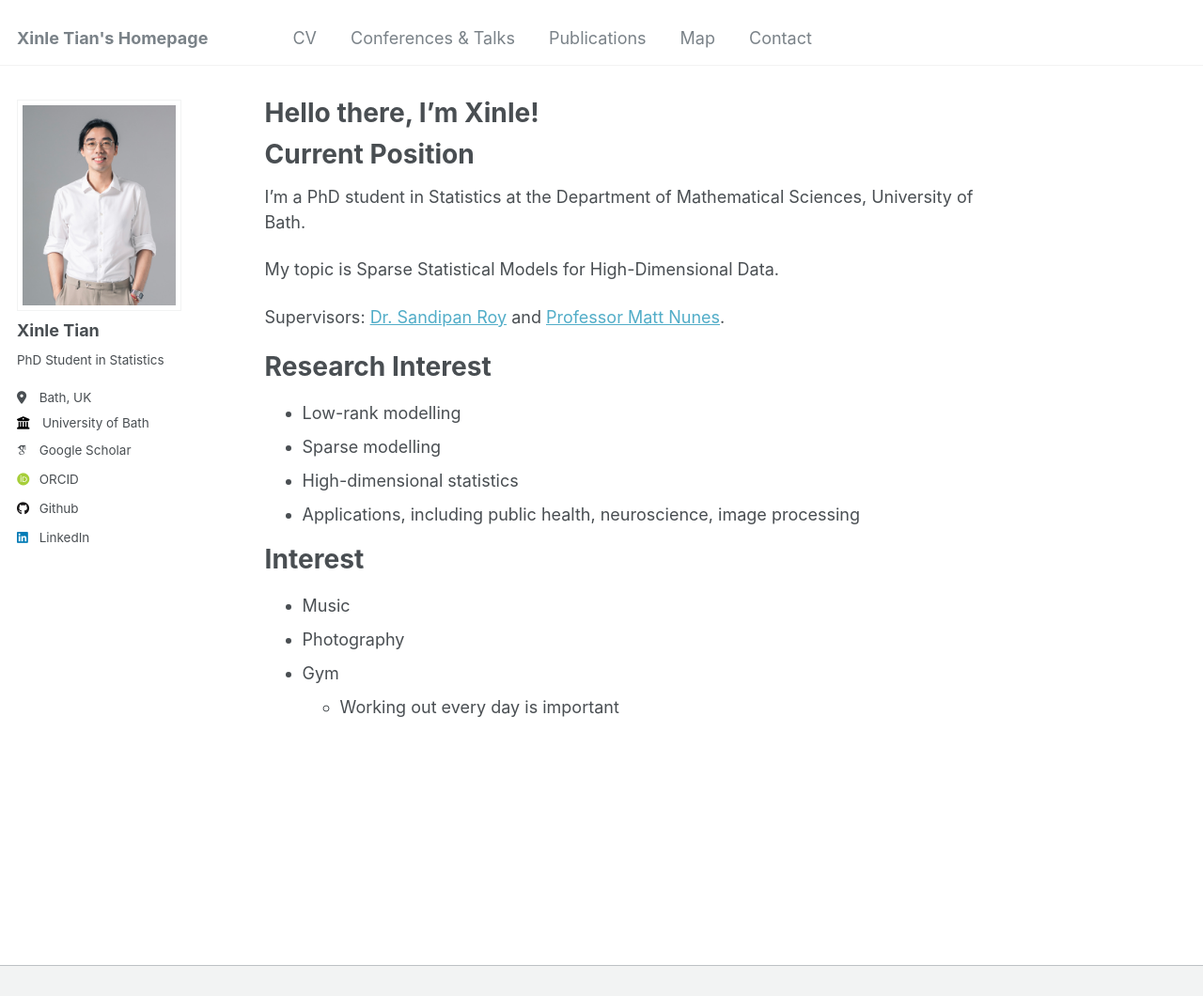
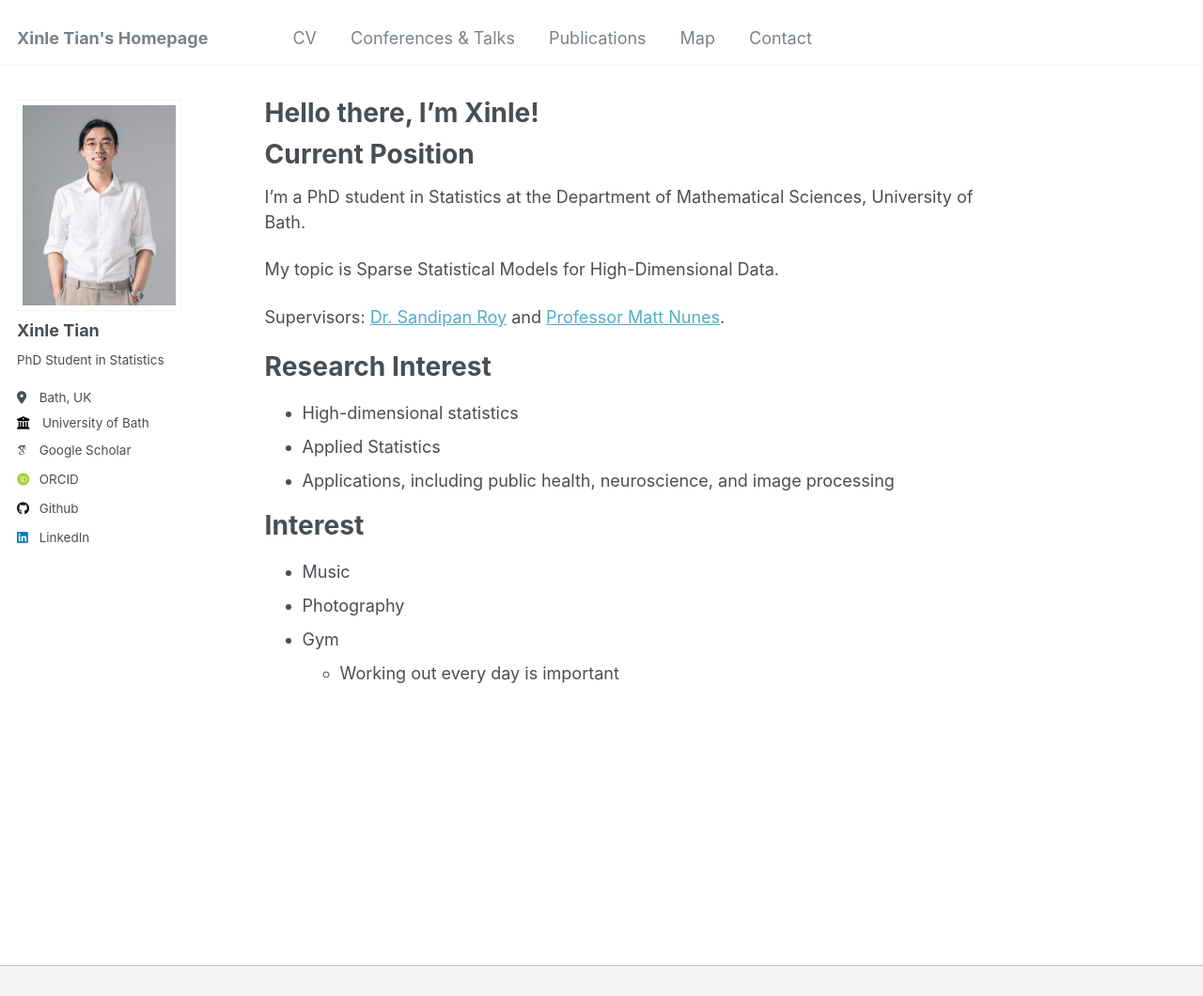
Before and after one commit to xinlet/xinlet.github.io, a Jekyll site: the page built from _pages/about.md, in a window 1280 px wide and 1200 px high, cut to the strip 0-1060 px from the top of the window. Shown: the whole strip at 94% size. Built offline with Jekyll 4.4.1, drawn with Linux system fonts in a browser that asks for light colours; some web fonts are replaced.

Commit message:
Update about.md

```diff
--- a/_pages/about.md
+++ b/_pages/about.md
@@ -17,10 +17,9 @@ Supervisors: [Dr. Sandipan Roy](https://roysandipan.github.io/) and [Professor M
 
 Research Interest
 ======
-* Low-rank modelling
-* Sparse modelling
 * High-dimensional statistics
-* Applications, including public health, neuroscience, image processing
+* Applied Statistics
+* Applications, including public health, neuroscience, and image processing
 
 Interest
 ======
```
